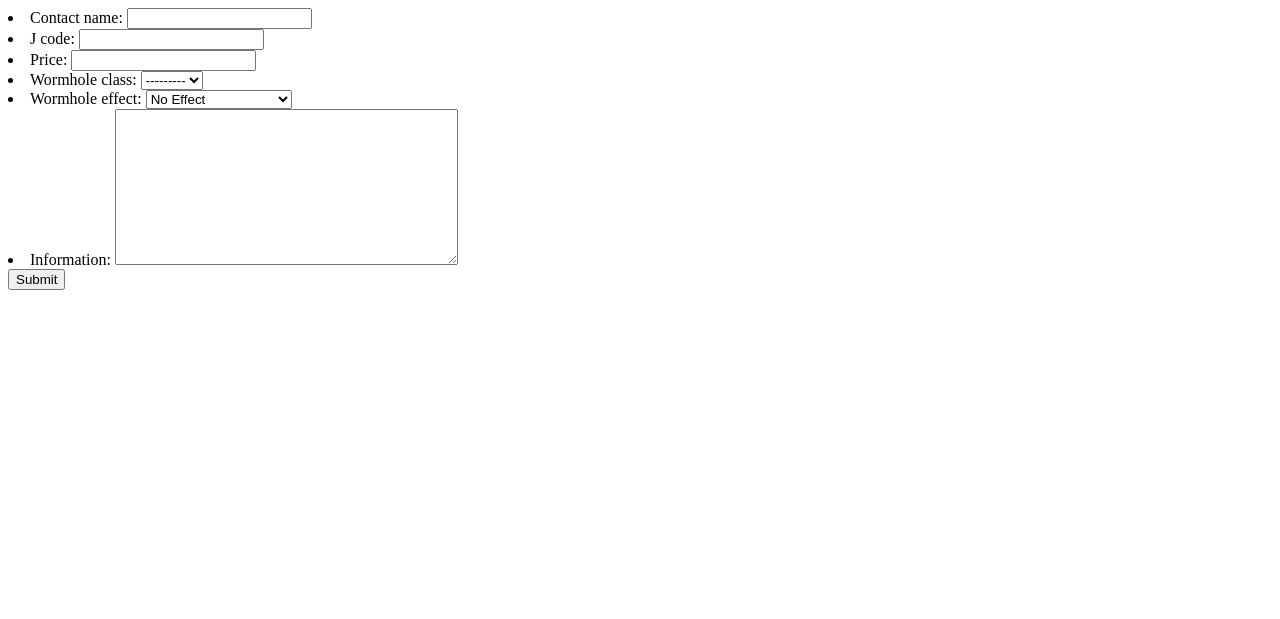
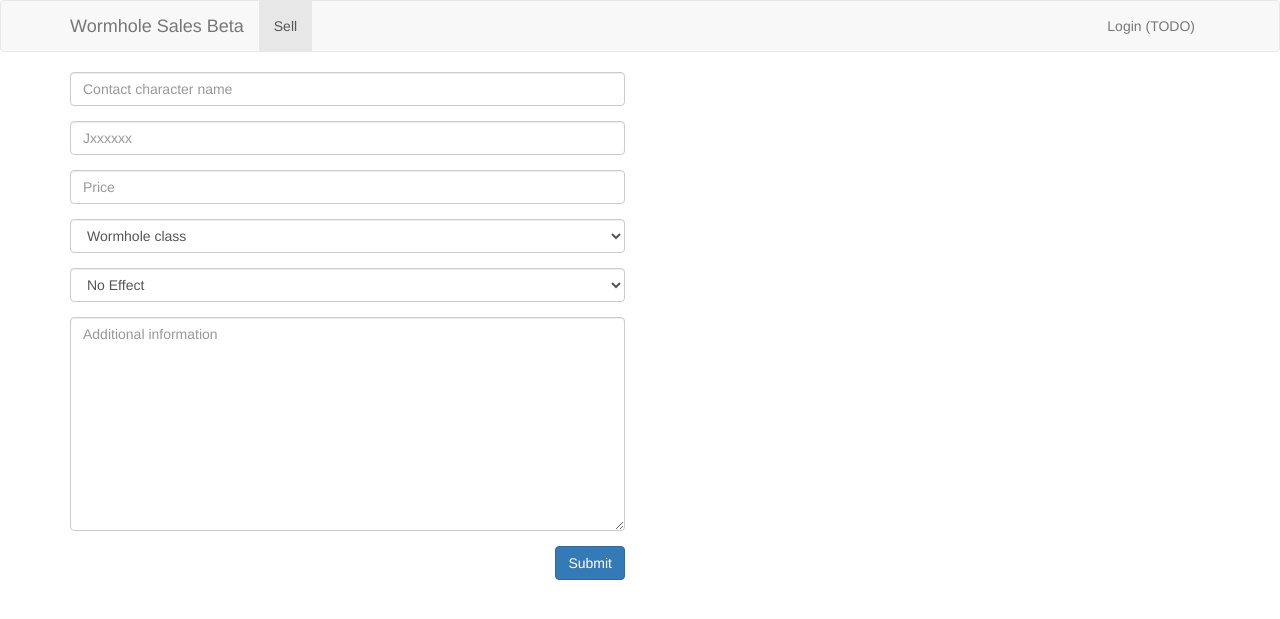
Before and after one commit to mosbasik/wormholesales-django, a Django app: a page that uses main/templates/main/order_form.html in a window 1280 px wide. Shown: the top 619 px of the page. Run offline with Django 3.2, Linux system fonts and the light colour scheme; some libraries are stand-ins or nearby versions.

Commit message:
did some basic styling of order submission form

```diff
--- a/main/templates/main/order_form.html
+++ b/main/templates/main/order_form.html
@@ -1,13 +1,61 @@
-<!DOCTYPE html>
-<html>
-    <head>
-        <title></title>
-    </head>
-    <body>
-        <form action="{% url 'main:order_form' %}" method="POST">
-            {% csrf_token %}
-            {{ form.as_ul }}
-            <button type="submit">Submit</button>
-        </form>
-    </body>
-</html>
+{% extends "project/base.html" %}
+
+{% block content %}
+    <div class="container">
+        <div class="row">
+            <div class="col-sm-6">
+                <form action="{% url 'main:order_form' %}" method="POST">
+                    {% csrf_token %}
+
+                    <div class="form-group">
+                        <label for="id_contact_name" class="sr-only">Contact name:</label>
+                        <input id="id_contact_name" class="form-control" maxlength="255" name="contact_name" type="text" placeholder="Contact character name">
+                    </div>
+
+                    <div class="form-group">
+                        <label for="id_j_code" class="sr-only">J-Code</label>
+                        <input id="id_j_code" class="form-control" maxlength="7" name="j_code" type="text" placeholder="Jxxxxxx">
+                    </div>
+
+                    <div class="form-group">
+                        <label for="id_price" class="sr-only">Price</label>
+                        <input id="id_price" class="form-control" name="price" type="number" placeholder="Price">
+                    </div>
+
+                    <div class="form-group">
+                        <label for="id_wormhole_class" class="sr-only">Wormhole Class</label>
+                        <select id="id_wormhole_class" class="form-control" name="wormhole_class">
+                            <option value selected="selected">Wormhole class</option>
+                            <option value="1">Class 1</option>
+                            <option value="2">Class 2</option>
+                            <option value="3">Class 3</option>
+                            <option value="4">Class 4</option>
+                            <option value="5">Class 5</option>
+                            <option value="6">Class 6</option>
+                        </select>
+                    </div>
+
+                    <div class="form-group">
+                        <label for="id_wormhole_effect" class="sr-only">Wormhole Effect</label>
+                        <select id="id_wormhole_effect" class="form-control" name="wormhole_effect">
+                            <option value="no_effect">No Effect</option>
+                            <option value="black_hole">Black Hole</option>
+                            <option value="cataclysmic_variable">Cataclysmic Variable</option>
+                            <option value="magnetar">Magnetar</option>
+                            <option value="pulsar">Pulsar</option>
+                            <option value="red_giant">Red Giant</option>
+                            <option value="wolf_rayet">Wolf Rayet</option>
+                        </select>
+                    </div>
+
+                    <div class="form-group">
+                        <label for="id_information" class="sr-only">Information</label>
+                        <textarea id="id_information" class="form-control" name="information" type="text" placeholder="Additional information" rows="10"></textarea>
+                    </div>
+
+                    <button class="btn btn-primary pull-right" type="submit">Submit</button>
+                </form>
+            </div>
+        </div>
+    </div>
+{% endblock content %}
--- a/project/templates/project/navbar.html
+++ b/project/templates/project/navbar.html
@@ -8,7 +8,7 @@
                 <span class="icon-bar"></span>
                 <span class="icon-bar"></span>
             </button>
-            <a class="navbar-brand" href="#">Wormhole Sales Beta</a>
+            <a class="navbar-brand" href="{% url 'main:order_list' %}">Wormhole Sales Beta</a>
         </div>
 
         <!-- Collect the nav links, forms, and other content for toggling -->
```
